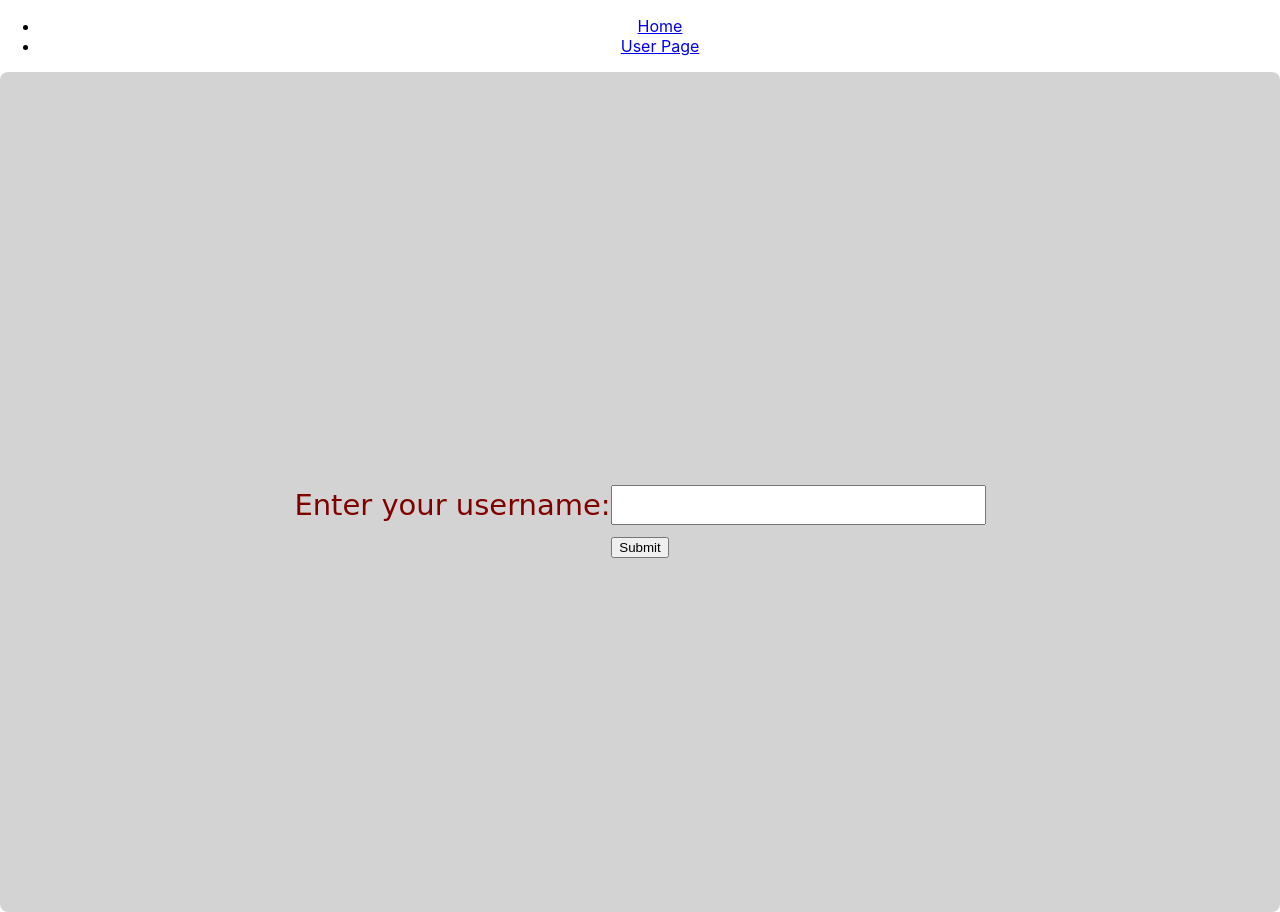
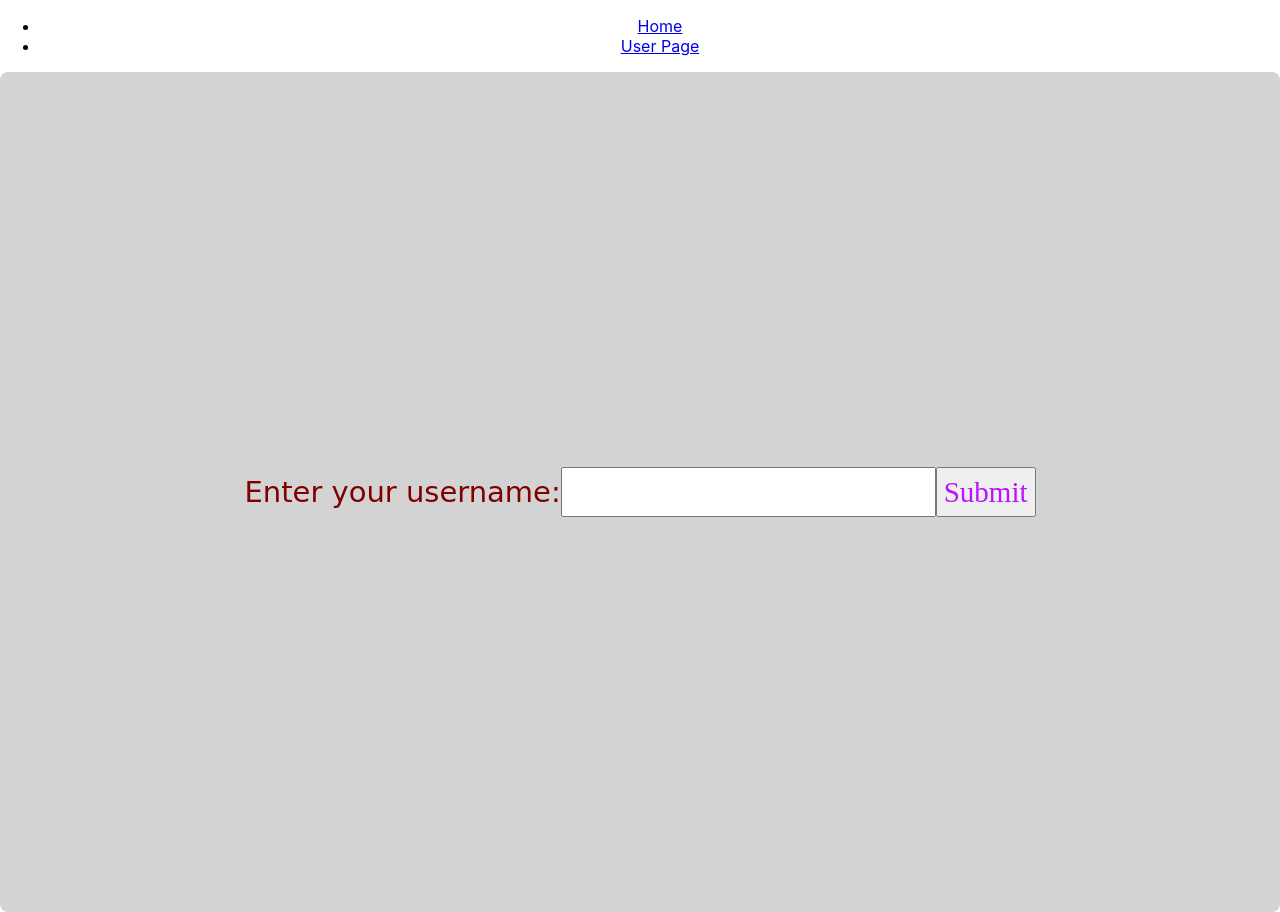
Before and after one commit to DarrenZagrean/darrens-react-app, a React (Create React App) app: page /users in a window 1280 px wide. Built offline with nearby package versions, Linux system fonts and the light colour scheme.

Commit message:
Update styling

```diff
--- a/src/components/Button/Button.js
+++ b/src/components/Button/Button.js
@@ -3,11 +3,9 @@ import './style.css';  // This is where you'll define the button's styles
 
 const Button = ({ onClick, children }) => {
     return (
-        <div>
-            <button className="basic-button" onClick={onClick}>
-                {children}
-            </button>
-        </div>
+        <button className="basic-button" onClick={onClick}>
+            {children}
+        </button>
     );
 };
 
--- a/src/components/Button/style.css
+++ b/src/components/Button/style.css
@@ -1,6 +1,7 @@
-button{
-        marginTop: '30px';
-        fontSize: '29px';
-        color: '#BC13FE';
-        fontFamily: 'comic-sans';
+button {
+    font-size: 29px;
+    color: #BC13FE;
+    font-family: 'comic-sans';
+    height: 50px;
+    box-sizing: border-box;
 }
--- a/src/components/Form/style.css
+++ b/src/components/Form/style.css
@@ -1,6 +1,10 @@
 form.basic-form {
-    margin-top: 30px;
     font-size: 29px;
     color: #800000;
     font-family: "Comic Sans MS", 'Aria;', sans-serif;
+
+    display: flex;
+    flex-direction: row;
+    justify-content: center; /* Horizontally center the items */
+    align-items: center;     /* Vertically center the items */
 }
--- a/src/components/Input/style.css
+++ b/src/components/Input/style.css
@@ -1,6 +1,7 @@
 input {
-    margin-top: 30px;
     font-size: 29px;
     color: #008000;
     font-family: "Comic Sans MS", 'Aria;', sans-serif;
+    height: 50px;
+    box-sizing: border-box;
 }
```
